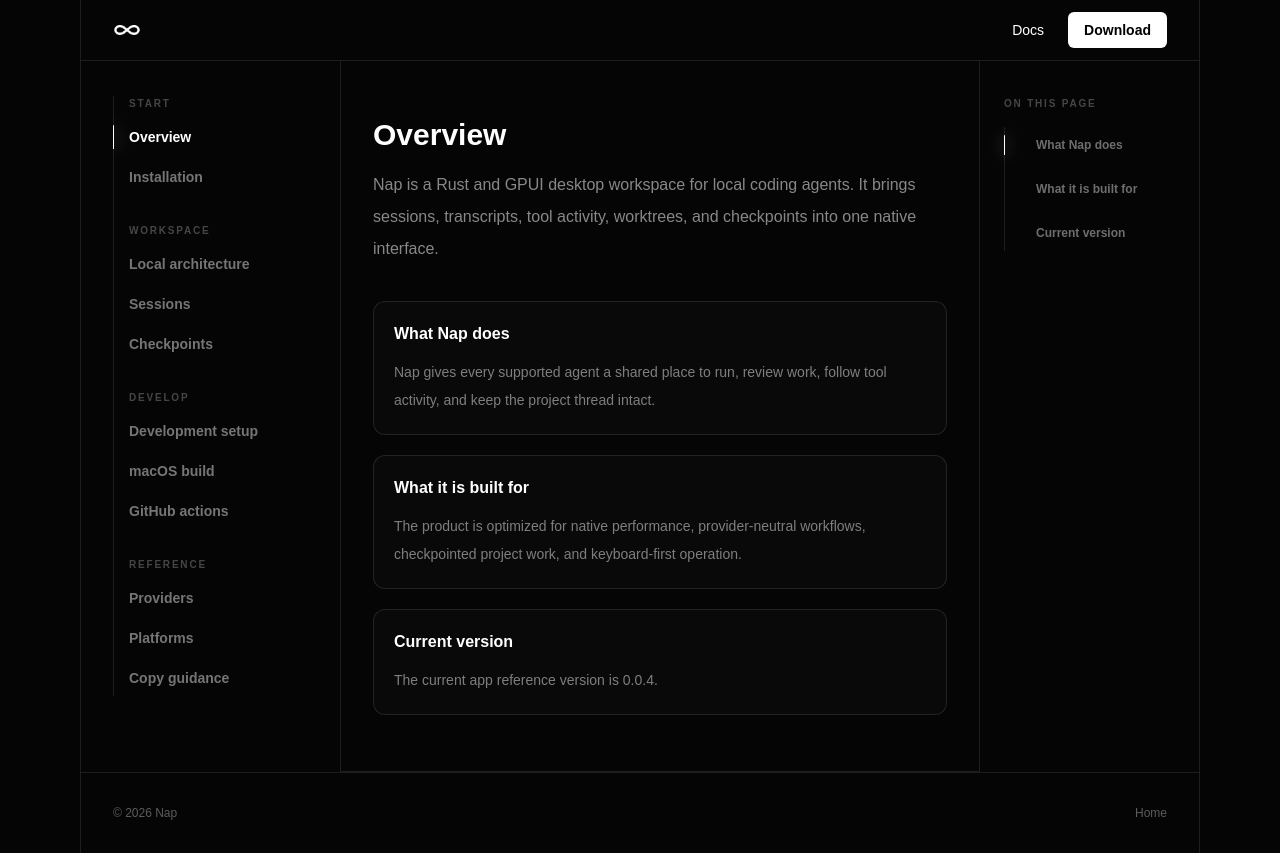
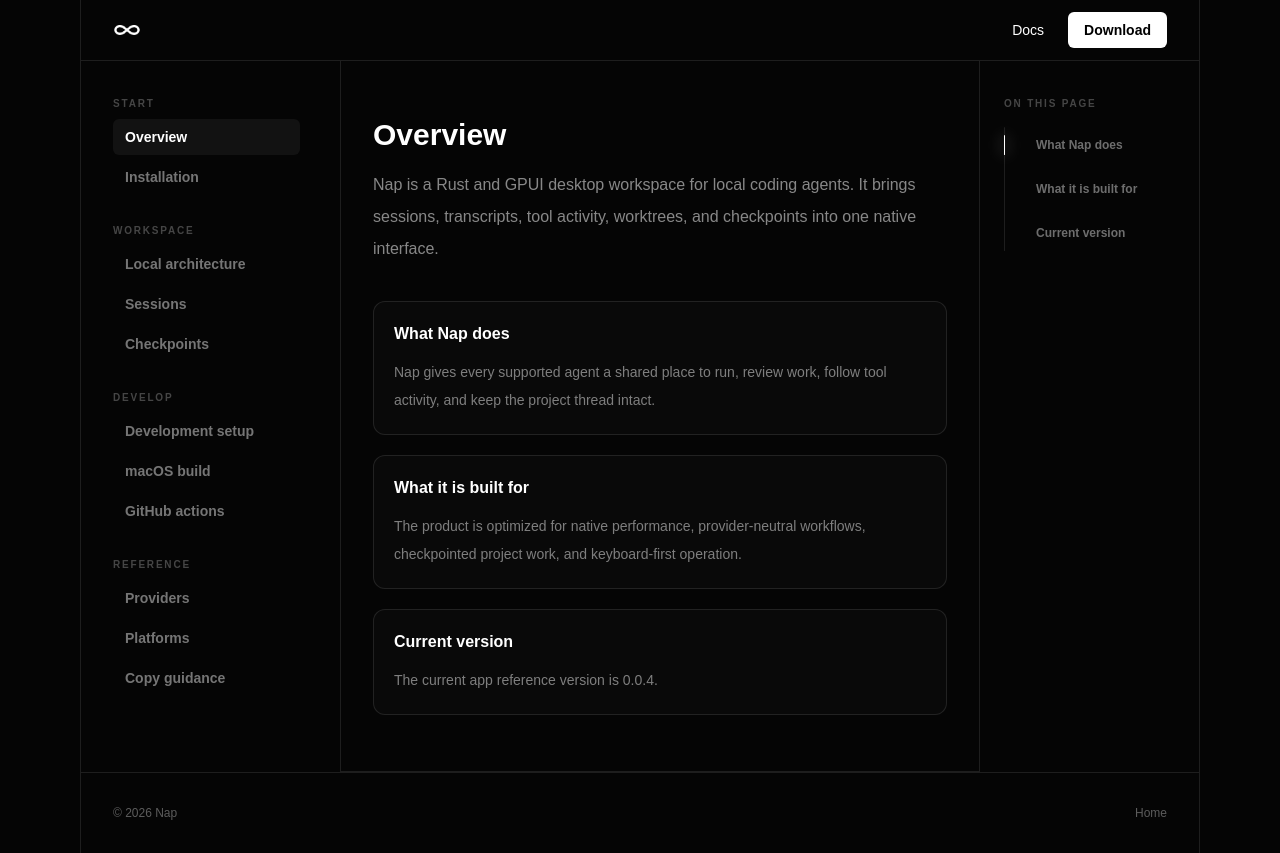
Before and after one commit to farzeenilyaszargar/Mandora, a Next.js app: page /docs in a window 1280 px wide. Built offline with nearby package versions, Linux system fonts and the light colour scheme; a web font is replaced by a local one.

Commit message:
Move docs scroll rail to topics

```diff
--- a/app/docs/docs-client.tsx
+++ b/app/docs/docs-client.tsx
@@ -298,7 +298,6 @@ function topicId(pageId: string, title: string) {
 
 export default function DocsClient() {
   const [activePageId, setActivePageId] = useState(docPages[0].id);
-  const [hoveredPageId, setHoveredPageId] = useState<string | null>(null);
   const activePage = docPages.find((page) => page.id === activePageId) ?? docPages[0];
   const [activeMiniTopicId, setActiveMiniTopicId] = useState(topicId(activePage.id, activePage.topics[0].title));
 
@@ -376,8 +375,7 @@ export default function DocsClient() {
         <section className="grid md:grid-cols-[260px_1fr] xl:grid-cols-[260px_1fr_220px]">
           <aside className="border-b border-white/10 px-8 py-8 md:border-b-0 md:border-r">
             <div className="sticky top-24">
-              <nav className="relative flex max-h-[calc(100vh-150px)] flex-col gap-7 overflow-y-auto pl-4 pr-2" aria-label="Docs pages">
-                <span className="absolute bottom-0 left-0 top-0 w-px rounded-full bg-white/10" />
+              <nav className="flex max-h-[calc(100vh-150px)] flex-col gap-7 overflow-y-auto pr-2" aria-label="Docs pages">
                 {sidebarGroups.map((group) => (
                   <div key={group.title}>
                     <p className="mb-2 text-[10px] font-bold uppercase tracking-[0.18em] text-white/26">
@@ -386,29 +384,17 @@ export default function DocsClient() {
                     <div className="flex flex-col gap-1">
                       {group.items.map((item) => {
                         const isActive = activePage.id === item.id;
-                        const isLit = isActive || hoveredPageId === item.id;
 
                         return (
                           <a
                             key={item.id}
                             href={`#${item.id}`}
                             onClick={(event) => openPage(event, item.id)}
-                            onMouseEnter={() => setHoveredPageId(item.id)}
-                            onMouseLeave={() => setHoveredPageId(null)}
-                            onFocus={() => setHoveredPageId(item.id)}
-                            onBlur={() => setHoveredPageId(null)}
-                            className={`group relative rounded-md py-2 text-sm font-semibold transition duration-200 ${
-                              isActive ? "text-white" : "text-white/45 hover:text-white"
+                            className={`rounded-md px-3 py-2 text-sm font-semibold transition duration-200 ${
+                              isActive ? "bg-white/[0.055] text-white" : "text-white/45 hover:bg-white/[0.03] hover:text-white"
                             }`}
                             aria-current={isActive ? "location" : undefined}
                           >
-                            <span
-                              className={`absolute -left-4 top-1.5 h-[calc(100%-12px)] w-px rounded-full transition duration-200 ${
-                                isLit
-                                  ? "bg-white shadow-[0_0_18px_rgba(255,255,255,0.95),0_0_34px_rgba(255,255,255,0.35)]"
-                                  : "bg-transparent group-hover:bg-white/35"
-                              }`}
-                            />
                             {item.title}
                           </a>
                         );
```
